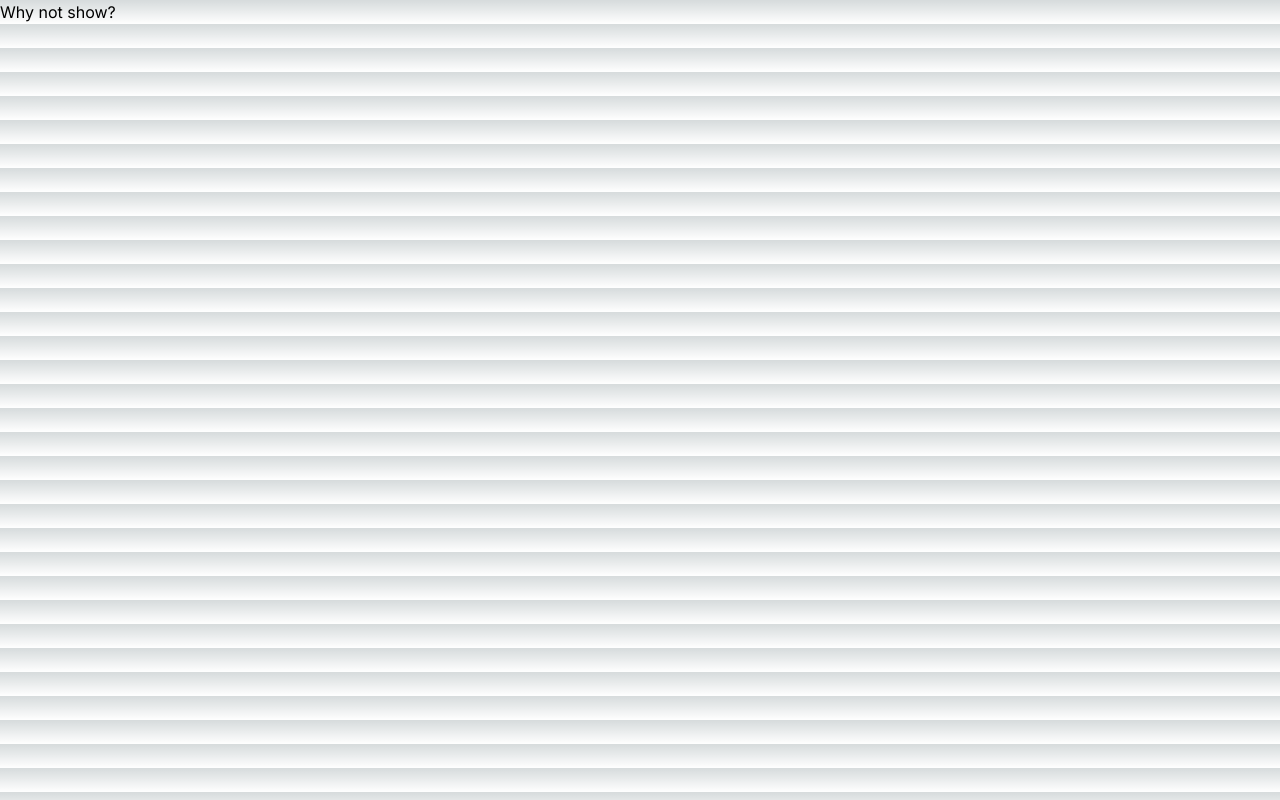
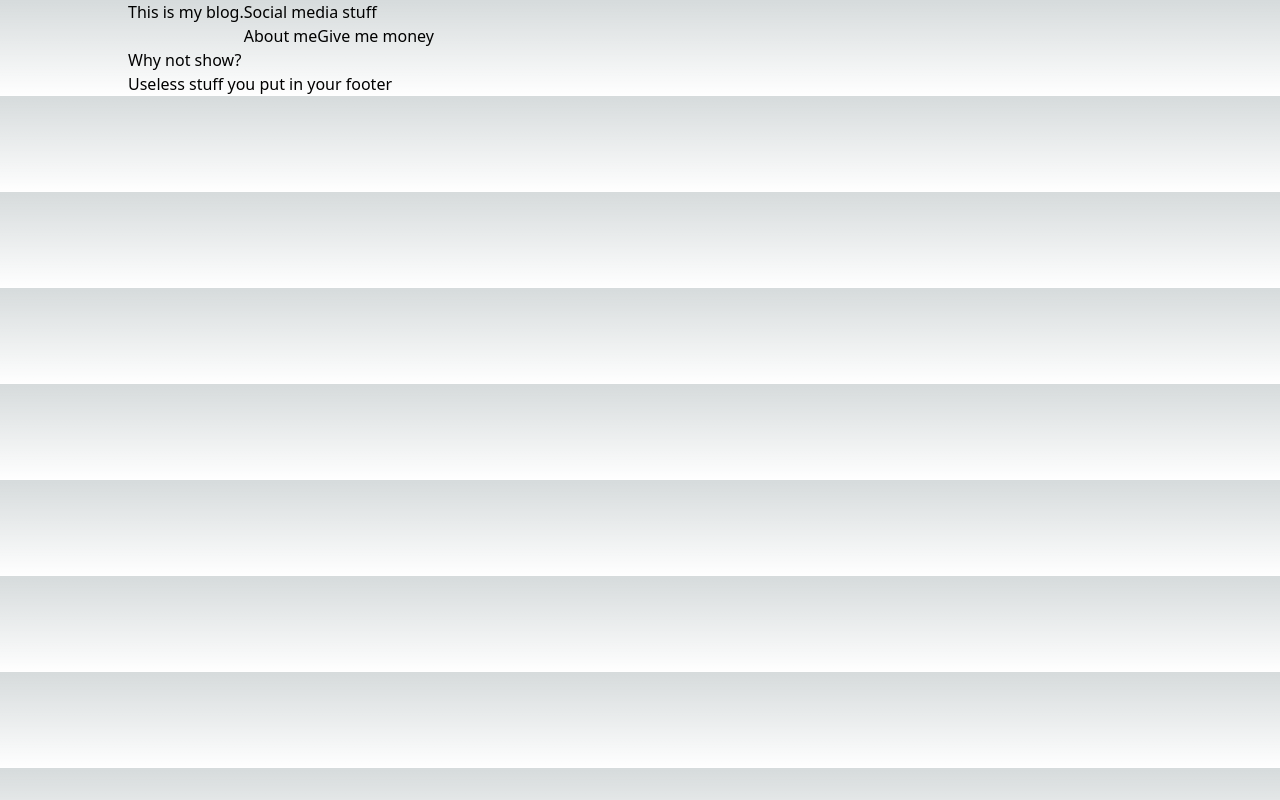
Before and after one commit to jliu2589/bloggy, a Next.js app: page /about in a window 1280 px wide. Built offline with nearby package versions, Linux system fonts and the light colour scheme.

Commit message:
Blog slug with content

```diff
--- /dev/null
+++ b/components/Footer.tsx
@@ -0,0 +1,11 @@
+import React from 'react';
+
+function Footer() {
+  return (
+    <footer className=''>
+      <div>Useless stuff you put in your footer</div>
+    </footer>
+  );
+}
+
+export default Footer;
--- /dev/null
+++ b/components/Header.tsx
@@ -0,0 +1,16 @@
+function Header() {
+  return (
+    <header className='flex flex-row justify-between pt-5 pb-10'>
+      <h1>This is my blog.</h1>
+      <div className='flex flex-col'>
+        <div>Social media stuff</div>
+        <div className='flex flex-row gap-5'>
+          <div>About me</div>
+          <div>Give me money</div>
+        </div>
+      </div>
+    </header>
+  );
+}
+
+export default Header;
--- /dev/null
+++ b/src/app/blog/[slug]/page.tsx
@@ -0,0 +1,39 @@
+import { groq } from 'next-sanity';
+import { client } from '../../../../sanity/client';
+import { PortableText } from '@portabletext/react';
+import { RichTextComponents } from '../../../../RichTextComponents';
+
+type Props = {
+  params: {
+    slug: string;
+  };
+};
+
+export default async function Page({ params: { slug } }: Props) {
+  const query = groq`
+  *[_type == 'post' && slug.current == '${slug}']{
+    mainImage,
+    slug,
+    author,
+    _createdAt,
+    body,
+    title,
+  }`;
+
+  const post = await client.fetch(query);
+
+  console.log(post);
+
+  return (
+    <div>
+      <h1>{post[0].title}</h1>
+      {post[0].body.map((post) => (
+        <PortableText
+          value={post}
+          components={RichTextComponents}
+          key={post.body}
+        />
+      ))}
+    </div>
+  );
+}
--- a/src/app/blog/page.tsx
+++ b/src/app/blog/page.tsx
@@ -14,8 +14,6 @@ type Post = {
 export default async function PostIndex() {
   const posts = await client.fetch<Post[]>(`*[_type == "post"]`);
 
-  console.log(posts);
-
   return (
     <ul>
       {posts.map((post) => (
--- a/src/app/layout.tsx
+++ b/src/app/layout.tsx
@@ -1,22 +1,26 @@
-import './globals.css'
-import type { Metadata } from 'next'
-import { Inter } from 'next/font/google'
-
-const inter = Inter({ subsets: ['latin'] })
+import './globals.css';
+import type { Metadata } from 'next';
+import { Inter } from 'next/font/google';
+import Header from '../../components/Header';
+import Footer from '../../components/Footer';
 
 export const metadata: Metadata = {
   title: 'Create Next App',
   description: 'Generated by create next app',
-}
+};
 
 export default function RootLayout({
   children,
 }: {
-  children: React.ReactNode
+  children: React.ReactNode;
 }) {
   return (
-    <html lang="en">
-      <body className={inter.className}>{children}</body>
+    <html lang='en'>
+      <body className='max-w-5xl mx-auto'>
+        <Header />
+        {children}
+        <Footer />
+      </body>
     </html>
-  )
+  );
 }
--- a/src/app/page.tsx
+++ b/src/app/page.tsx
@@ -19,23 +19,21 @@ export default async function Home() {
   console.log(posts.length);
 
   return (
-    <main className='max-w-5xl mx-auto'>
-      <nav className='flex flex-row justify-between'>
-        <h1>This is my blog.</h1>
-        <div className='flex flex-col'>
-          <div>Social media stuff</div>
-          <div className='flex flex-row gap-5'>
-            <div>About me</div>
-            <div>Give me money</div>
-          </div>
-        </div>
-      </nav>
-      <section>
-        <h1>Blog</h1>
+    <main className='flex flex-col min-h-screen'>
+      <section className='py-10'>
+        <h1 className='text-5xl pb-5'>Blog</h1>
         <ul>
           {posts.map((post) => (
-            <li key={post._id}>
-              <a href={post?.slug.current}>{post?.title}</a>
+            <li
+              key={post._id}
+              className='py-5 border-b-2 border-gray-200 border-opacity-20'
+            >
+              <a
+                href={'blog/' + post?.slug.current}
+                className='text-2xl hover:italic'
+              >
+                {post?.title}
+              </a>
               <div className='w-10 h-10'>
                 <PortableText
                   value={post.mainImage}
@@ -46,9 +44,6 @@ export default async function Home() {
           ))}
         </ul>
       </section>
-      <footer className=''>
-        <div>Useless stuff you put in your footer</div>
-      </footer>
     </main>
   );
 }
```
